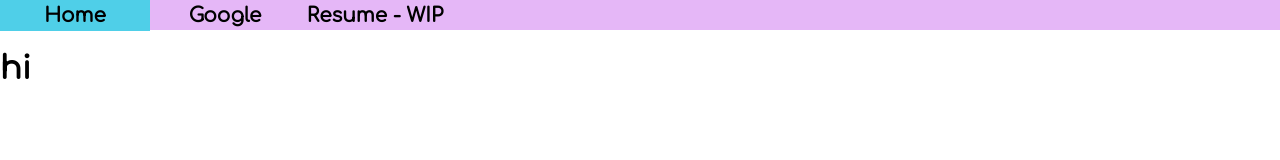
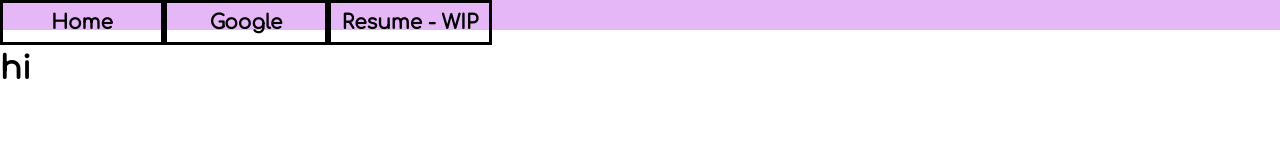
Before and after one commit to JoshGuo/joshguo.github.io, a plain HTML site: page index.html in a window 1280 px wide. Drawn offline with Linux system fonts and the light colour scheme.

Commit message:
border on navbar

```diff
--- a/css/main.css
+++ b/css/main.css
@@ -19,7 +19,8 @@ body {
 	float: left;
 	width: 150px;
 	text-align: center;
-	padding 4px;
+	padding: 4px;
+	border-style: solid;
 }
 .navbar a{
 	display: block;
```
